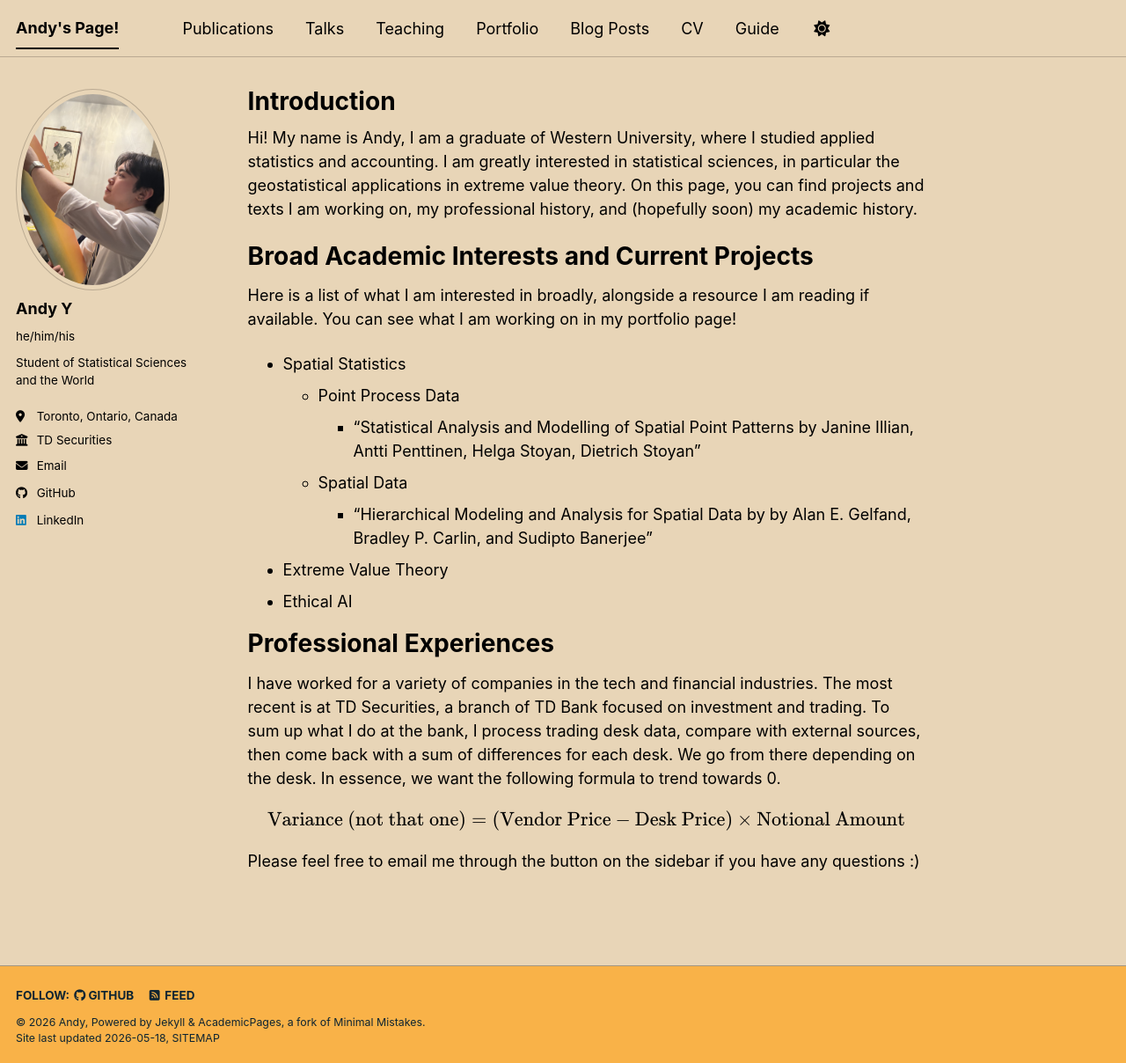
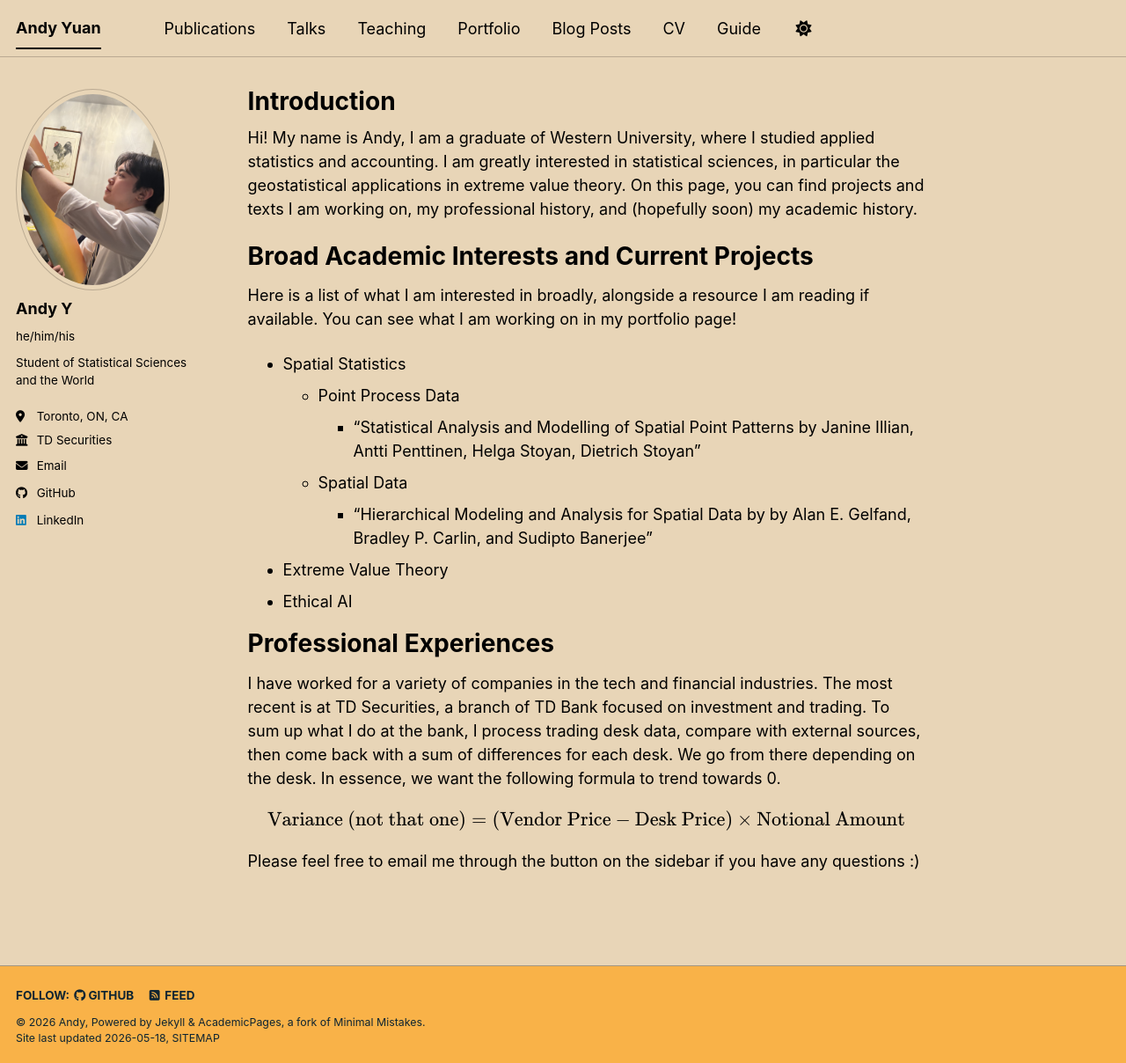
Before and after one commit to andytyuan2/andytyuan2.github.io, a Jekyll site: the page built from _pages/about.md, in a window 1280 px wide and 1208 px high. Shown: the whole window at 88% size. Built offline with Jekyll 4.4.1, drawn with Linux system fonts in a browser that asks for light colours; a script bundle is joined from its source files by our own code; library files that are not in the unit come from our copies.

Commit message:
Update title and location format in config

```diff
--- a/_config.yml
+++ b/_config.yml
@@ -9,7 +9,7 @@
 # Basic Site Settings
 locale                   : "en-US"
 site_theme               : "sunrise" # The available themes options are "default", "air", "sunrise", "mint", "dirt" and "contrast"
-title                    : "Andy's Page!"
+title                    : "Andy Yuan"
 title_separator          : "-"
 name                     : &name "Andy"
 description              : &description "Andy's professional, academic, and general page"   # Update this with a general description of your site, this is the default if not overridden by a page
@@ -27,10 +27,11 @@ author:
   name             : "Andy Y"
   pronouns         : "he/him/his" # example: "she/her"
   bio              : "Student of Statistical Sciences and the World"
-  location         : "Toronto, Ontario, Canada"
+  location         : "Toronto, ON, CA"
   employer         : "TD Securities"
   uri              : # URL
   email            : "ayuan45@uwo.ca"
+  country          : "CA"
   # Academic websites
   academia         : # URL
   arxiv            : # URL - Update with the correct link to your profile
```
